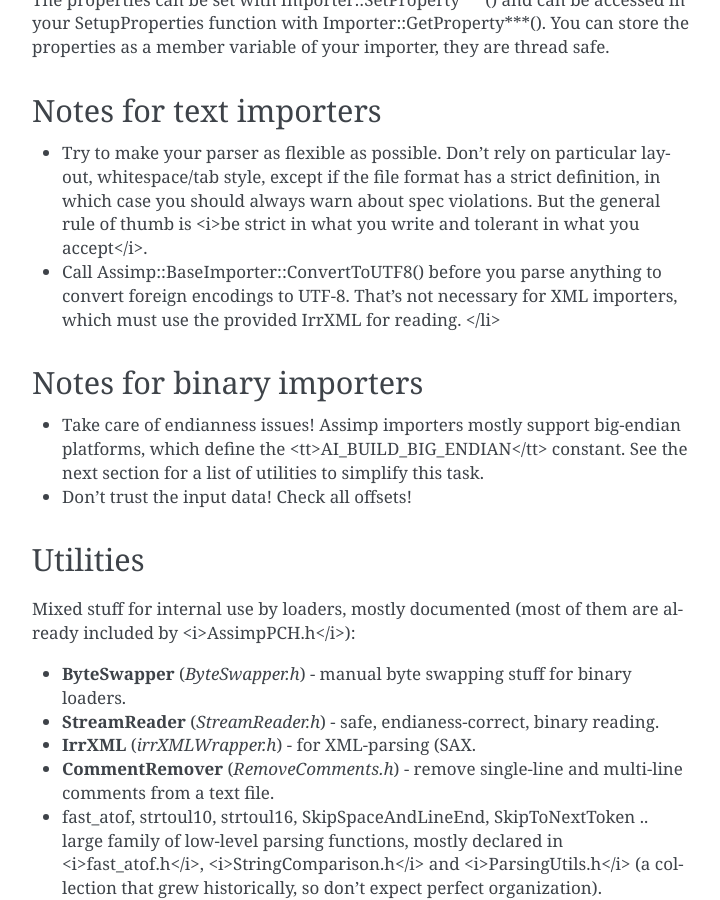
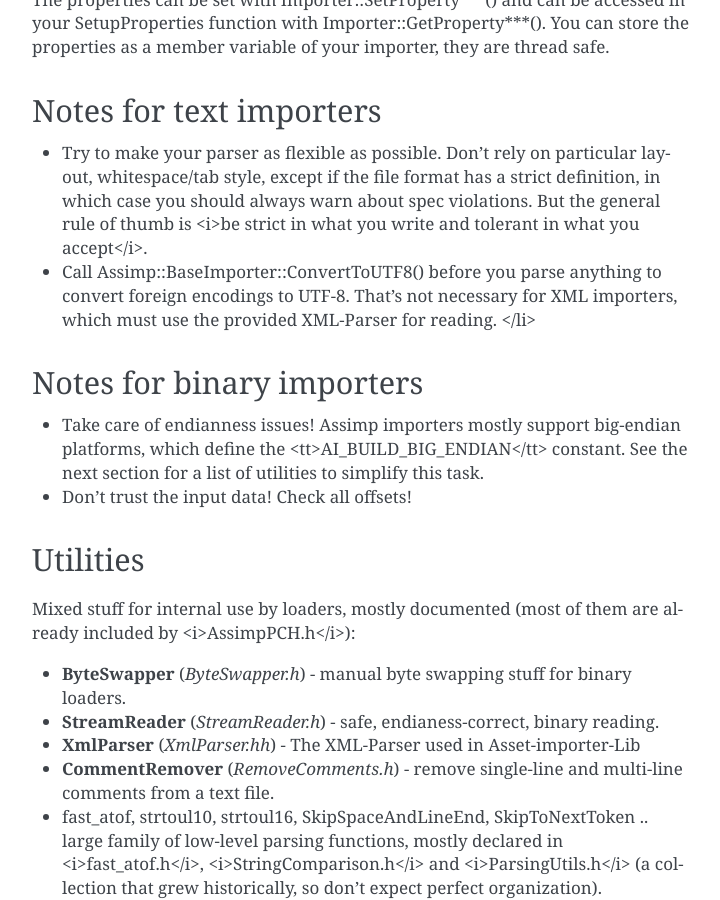
Before and after one commit to assimp/assimp-docs, a Sphinx documentation site: the page built from source/usage/use_the_lib.rst, in a window 1280 px wide and 900 px high, scrolled down 30407 px. Shown: the whole window, without its empty margins (388-1108 px from the left). Built offline with Sphinx 7.4.7, drawn with Linux system fonts in a browser that asks for light colours.

Commit message:
Remove dependencies to IrrXML.

```diff
--- a/source/usage/use_the_lib.rst
+++ b/source/usage/use_the_lib.rst
@@ -1416,7 +1416,7 @@
   except if the file format has a strict definition, in which case you should always warn about spec violations.
   But the general rule of thumb is <i>be strict in what you write and tolerant in what you accept</i>.
 * Call Assimp::BaseImporter::ConvertToUTF8() before you parse anything to convert foreign encodings to UTF-8.
-  That's not necessary for XML importers, which must use the provided IrrXML for reading. </li>
+  That's not necessary for XML importers, which must use the provided XML-Parser for reading. </li>
 
 
 .. _ai_bnote:
@@ -1436,9 +1436,9 @@
 
 Mixed stuff for internal use by loaders, mostly documented (most of them are already included by <i>AssimpPCH.h</i>):
 
-* **ByteSwapper** (*ByteSwapper.h*) - manual byte swapping stuff for binary loaders.
+* **ByteSwapper** (*ByteSwapper.h*)   - manual byte swapping stuff for binary loaders.
 * **StreamReader** (*StreamReader.h*) - safe, endianess-correct, binary reading.
-* **IrrXML** (*irrXMLWrapper.h*)  - for XML-parsing (SAX.
+* **XmlParser** (*XmlParser.hh*)      - The XML-Parser used in Asset-importer-Lib
 * **CommentRemover** (*RemoveComments.h*) - remove single-line and multi-line comments from a text file.
 * fast_atof, strtoul10, strtoul16, SkipSpaceAndLineEnd, SkipToNextToken .. large family of low-level
   parsing functions, mostly declared in <i>fast_atof.h</i>, <i>StringComparison.h</i> and <i>ParsingUtils.h</i> (a collection that grew
```
